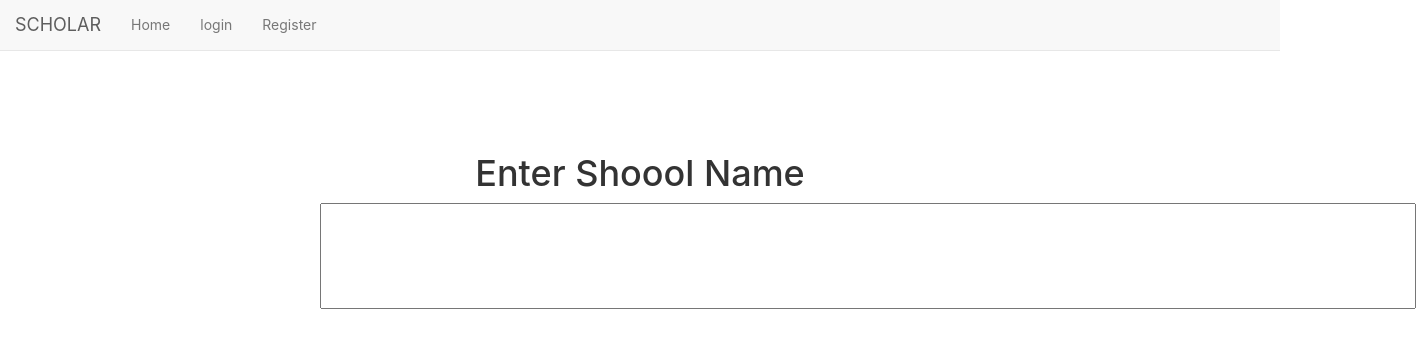
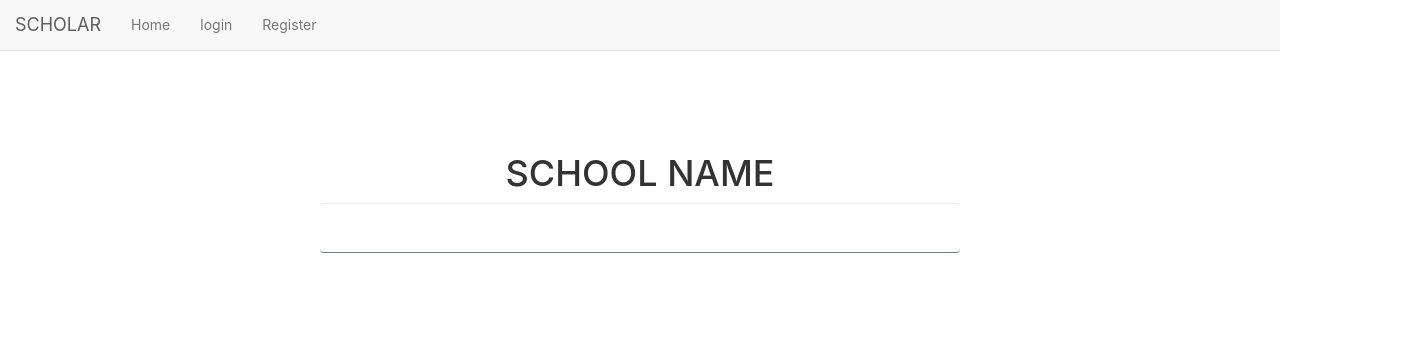
Before and after one commit to Moverr/ScholarCockpit, a React (Create React App) app in the folder cockpit/: page /login in a window 1280 px wide. Shown: the top 348 px of the page, 1416 px wide, since content can reach past the window. Built offline with nearby package versions, Linux system fonts and the light colour scheme.

Commit message:
:Debuging, Login, School Name :

```diff
--- a/cockpit/src/components/Login.jsx
+++ b/cockpit/src/components/Login.jsx
@@ -26,9 +26,9 @@ class Login extends Component {
     render() {
         return (
             <div className="body-wrapper">
-            <form onSubmit={this.handleSubmit}>
-                <h1>Enter Shoool Name</h1>
-                <input type="text" value={this.state.value} onChange={this.handleChange} />
+            <form onSubmit={this.handleSubmit} >
+                <h1> SCHOOL NAME</h1>
+                <input type="text"  className="form-control" value={this.state.value} onChange={this.handleChange} />
                 </form>
             </div>
         )
--- a/cockpit/src/css/home.css
+++ b/cockpit/src/css/home.css
@@ -4,9 +4,15 @@
     margin: auto;
     text-align: center;
     margin-top: 12%;
-    font-size: 70px;
 
 
+
+}
+.body-wrapper input{
+    font-size: 40px; padding: 5px;
+    height: 50px;
+    border: 0px;
+    border-bottom: 1px solid slategrey;
 }
 .home h1 {
     padding: 0px; font-size: 200px;
```
